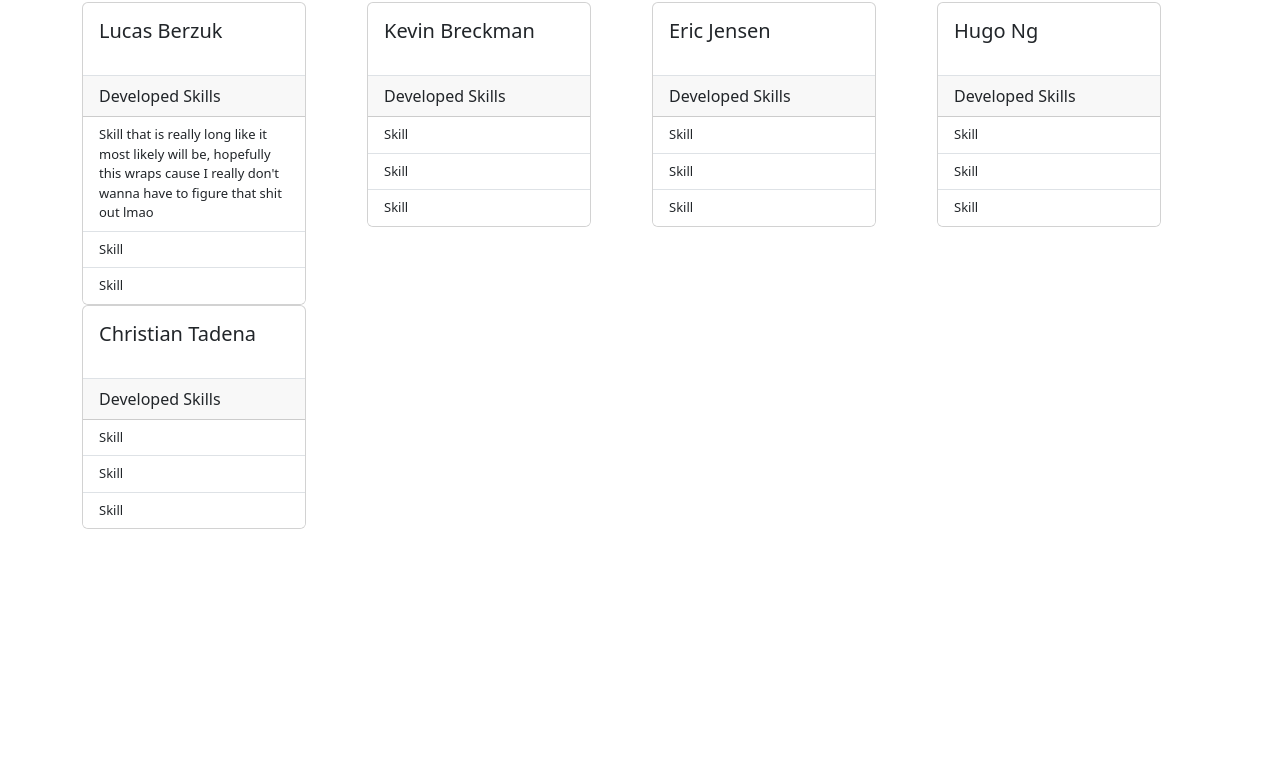
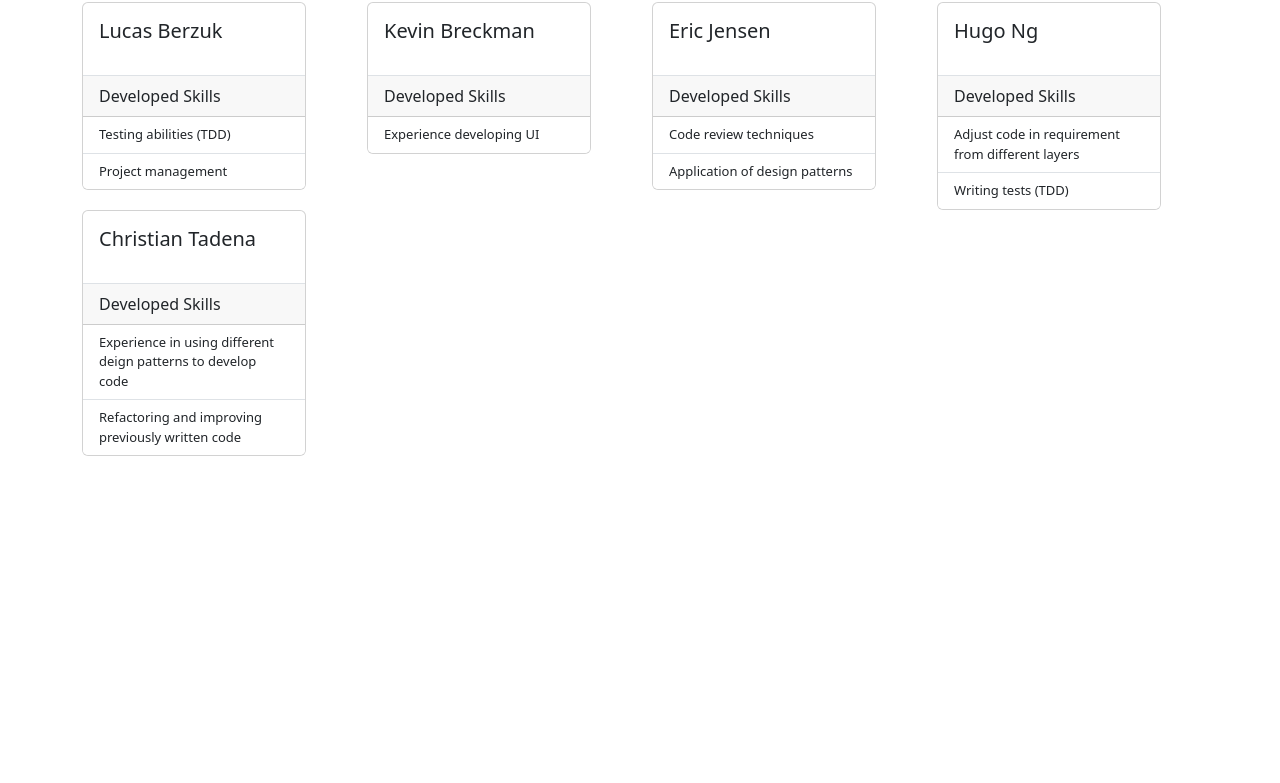
Before and after one commit to InternetEnemies/InternetEnemies.github.io, a plain HTML site: page team.html in a window 1280 px wide. Shown: the part 166-949 px from the top of the page. Drawn offline with nearby package versions, Linux system fonts and the light colour scheme.

Commit message:
added member skills

```diff
--- a/team.html
+++ b/team.html
@@ -11,7 +11,7 @@
         .card {
             width: 14rem;
         }
-        ul {
+        ul.list-group {
             font-size: small;
         }
     </style>
@@ -47,9 +47,8 @@
                     </div>
                     <div class="card-header border-top">Developed Skills</div>
                     <ul class="list-group list-group-flush">
-                        <li class="list-group-item">Skill that is really long like it most likely will be, hopefully this wraps cause I really don't wanna have to figure that shit out lmao</li>
-                        <li class="list-group-item">Skill</li>
-                        <li class="list-group-item">Skill</li>
+                        <li class="list-group-item">Testing abilities (TDD)</li>
+                        <li class="list-group-item">Project management</li>
                     </ul>
                 </div>
             </div>
@@ -60,9 +59,7 @@
                     </div>
                     <div class="card-header border-top">Developed Skills</div>
                     <ul class="list-group list-group-flush">
-                        <li class="list-group-item">Skill</li>
-                        <li class="list-group-item">Skill</li>
-                        <li class="list-group-item">Skill</li>
+                        <li class="list-group-item">Experience developing UI</li>
                     </ul>
                 </div>
             </div>
@@ -73,9 +70,8 @@
                     </div>
                     <div class="card-header border-top">Developed Skills</div>
                     <ul class="list-group list-group-flush">
-                        <li class="list-group-item">Skill</li>
-                        <li class="list-group-item">Skill</li>
-                        <li class="list-group-item">Skill</li>
+                        <li class="list-group-item">Code review techniques</li>
+                        <li class="list-group-item">Application of design patterns</li>
                     </ul>
                 </div>
             </div>
@@ -86,9 +82,8 @@
                     </div>
                     <div class="card-header border-top">Developed Skills</div>
                     <ul class="list-group list-group-flush">
-                        <li class="list-group-item">Skill</li>
-                        <li class="list-group-item">Skill</li>
-                        <li class="list-group-item">Skill</li>
+                        <li class="list-group-item">Adjust code in requirement from different layers</li>
+                        <li class="list-group-item">Writing tests (TDD)</li>
                     </ul>
                 </div>
             </div>
@@ -99,9 +94,8 @@
                     </div>
                     <div class="card-header border-top">Developed Skills</div>
                     <ul class="list-group list-group-flush">
-                        <li class="list-group-item">Skill</li>
-                        <li class="list-group-item">Skill</li>
-                        <li class="list-group-item">Skill</li>
+                        <li class="list-group-item">Experience in using different deign patterns to develop code</li>
+                        <li class="list-group-item">Refactoring and improving previously written code</li>
                     </ul>
                 </div>
             </div>
```
